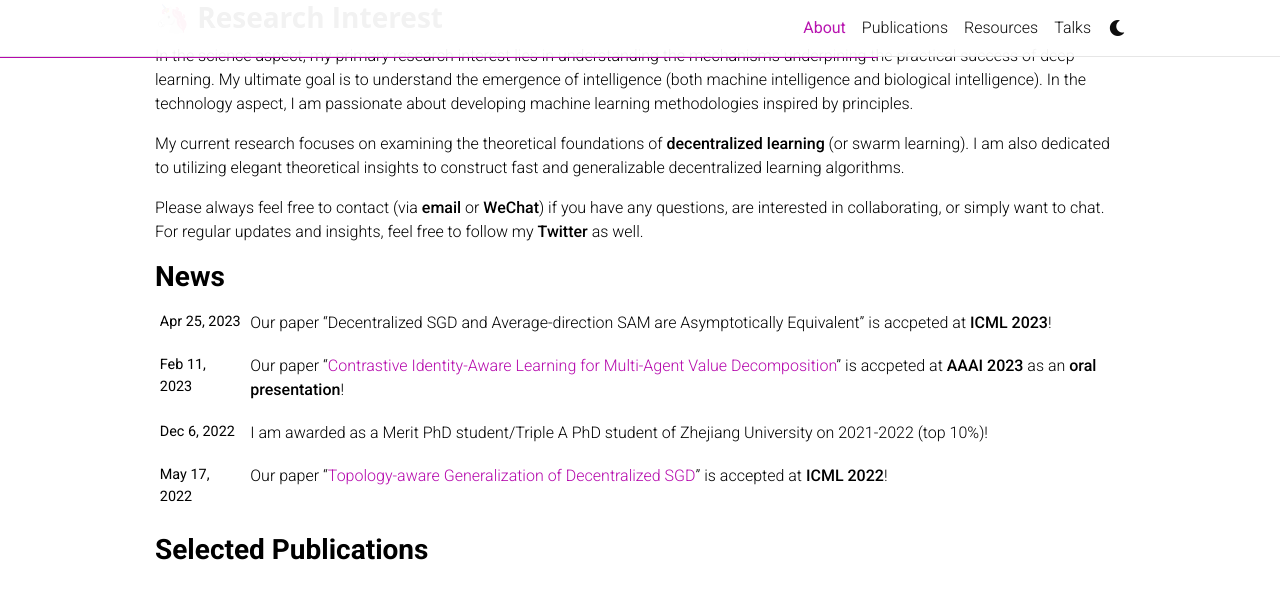
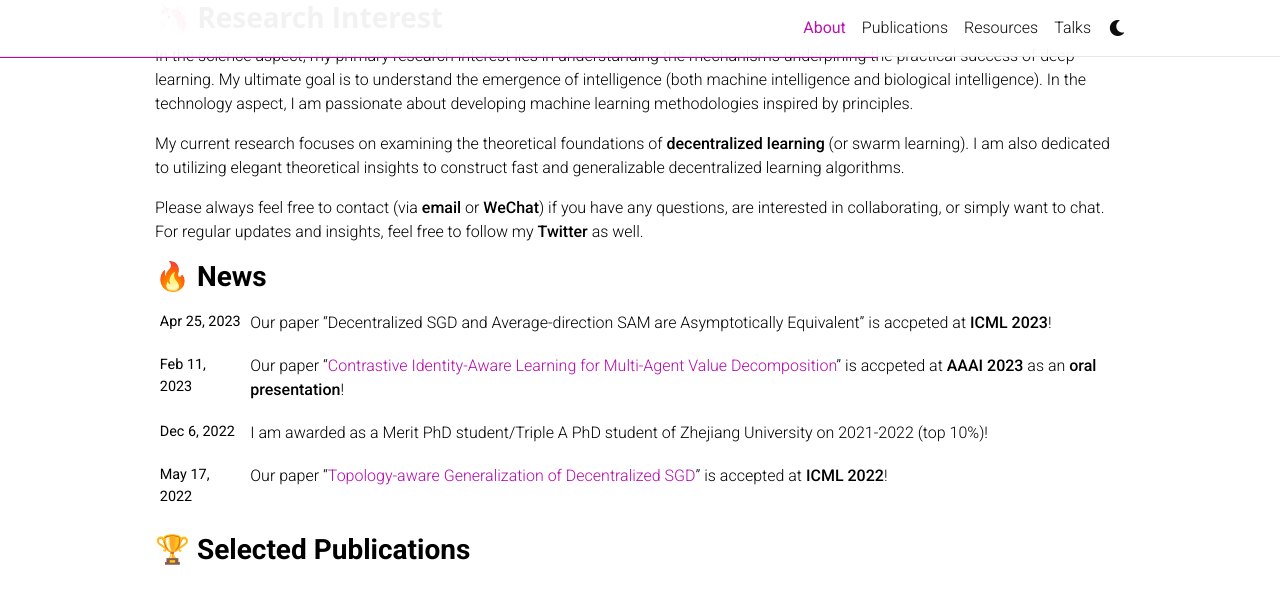
Before and after one commit to Raiden-Zhu/Raiden-Zhu.github.io, a Jekyll site: the page built from _pages/about.md, in a window 1280 px wide and 900 px high, scrolled down 424 px, cut to the strip 0-595 px from the top of the window. Built offline with Jekyll 4.4.1, drawn with Linux system fonts in a browser that asks for light colours; full-size pictures stand in for the smaller copies a plugin makes; comment, search, counter and statistics services are not loaded; a style sheet for code colours, icons or effects is not loaded.

Commit message:
Update about.html

```diff
--- a/_layouts/about.html
+++ b/_layouts/about.html
@@ -42,7 +42,7 @@ layout: default
 
           <!-- News -->
           {% if page.news -%}
-            <h3><a href="{{ '/news/' | relative_url }}" style="color: inherit; font-weight: bold;">News</a></h3>
+            <h3><a href="{{ '/news/' | relative_url }}" style="color: inherit; font-weight: bold;">🔥 News</a></h3>
             {%- include news.html %}
           {%- endif %}
 
@@ -57,7 +57,7 @@ layout: default
             ...
           </div> -->
           {% if page.selected_papers -%}
-            <h3><a href="{{ '/publications/' | relative_url }}" style="color: inherit; font-weight: bold;">Selected Publications</a></h3>
+            <h3><a href="{{ '/publications/' | relative_url }}" style="color: inherit; font-weight: bold;">🏆 Selected Publications</a></h3>
             {%- include selected_papers.html %}
           {%- endif %}
 
```
